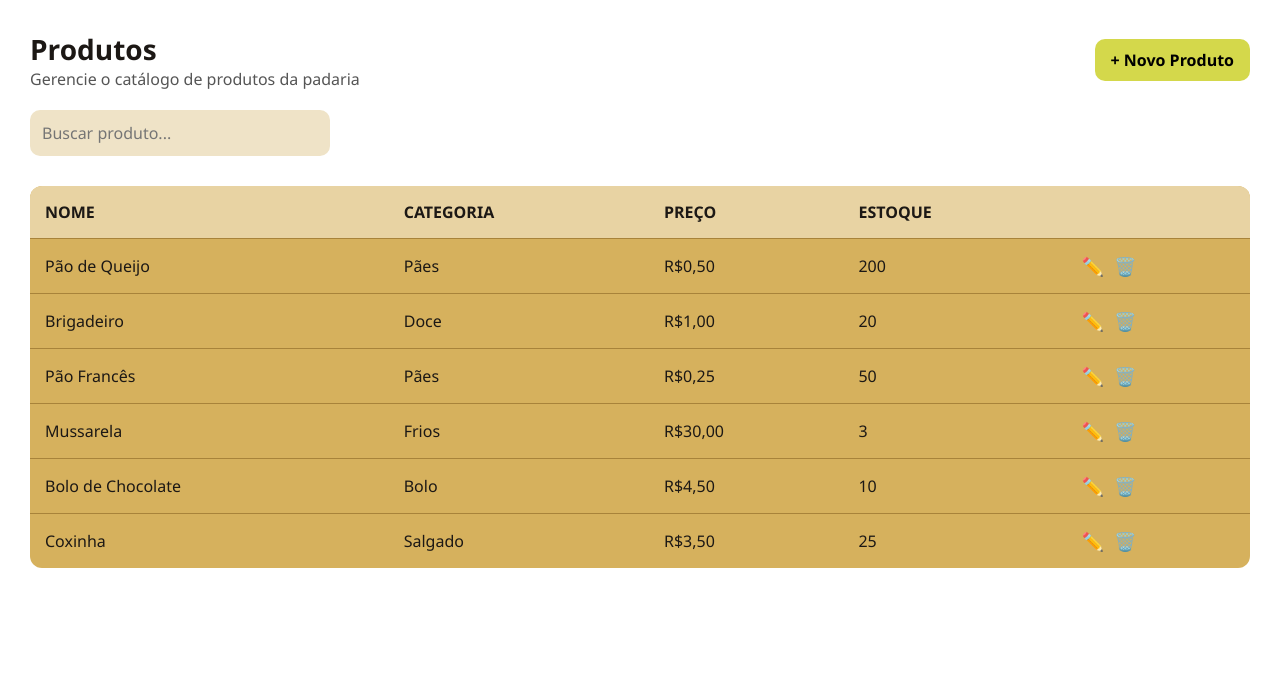
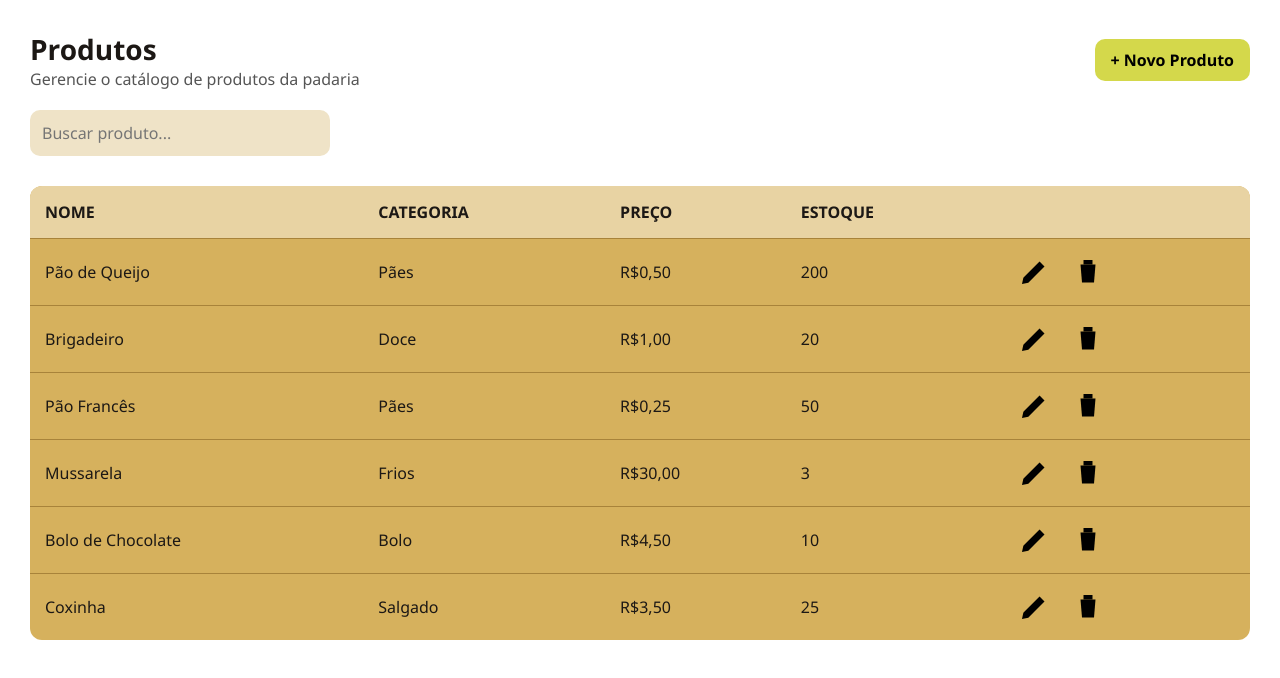
Before and after one commit to opedroasa/paofresquim-frontend, a React (Vite) app: page /produto in a window 1280 px wide. Shown: the top 678 px of the page. Built offline with nearby package versions, Linux system fonts and the light colour scheme.

Commit message:
alteracao dos icones

```diff
--- a/src/pages/produto.jsx
+++ b/src/pages/produto.jsx
@@ -1,6 +1,25 @@
 import "./Produto.css";
 import { useState } from "react";
 
+function PencilIcon() {
+  return (
+    <svg viewBox="0 0 24 24" role="presentation">
+      <path d="m4 20 4.2-.9L19 8.3 15.7 5 4.9 15.8 4 20Z" />
+      <path d="m13.8 6.8 3.3 3.3" />
+    </svg>
+  );
+}
+
+function TrashIcon() {
+  return (
+    <svg viewBox="0 0 24 24" role="presentation">
+      <path d="M4 7h16" />
+      <path d="M9 7V4h6v3" />
+      <path d="M7 7l1 12h8l1-12" />
+      <path d="M10 11v5M14 11v5" />
+    </svg>
+  );
+}
 export default function Produtos() {
   const [produtos, setProdutos] = useState([
     { id: 1, nome: "Pão de Queijo", categoria: "Pães", preco: "R$0,50", estoque: 200 },
@@ -61,13 +80,28 @@ export default function Produtos() {
                 <td>{p.preco}</td>
                 <td>{p.estoque}</td>
                 <td className="acoes">
-                  <span className="editar">✏️</span>
-                  <span
-                    className="excluir"
-                    onClick={() => excluirProduto(p.id)}
-                  >
-                    🗑️
-                  </span>
+
+                   <button
+                      type="button"
+                      className="icon-button"
+                      aria-label={`Editar ${p.nome}`}
+                      onClick={() => onEdit(p.id)}
+                    >
+                      <PencilIcon />
+                      </button>
+
+                    <button
+                      type="button"
+                      className="icon-button"
+                      aria-label={`Excluir ${p.nome}`}
+                      onClick={() => onDelete(p.id)}
+                    >
+                      <TrashIcon />
+                    </button>
+
+
+
+
                 </td>
               </tr>
             ))}
```
